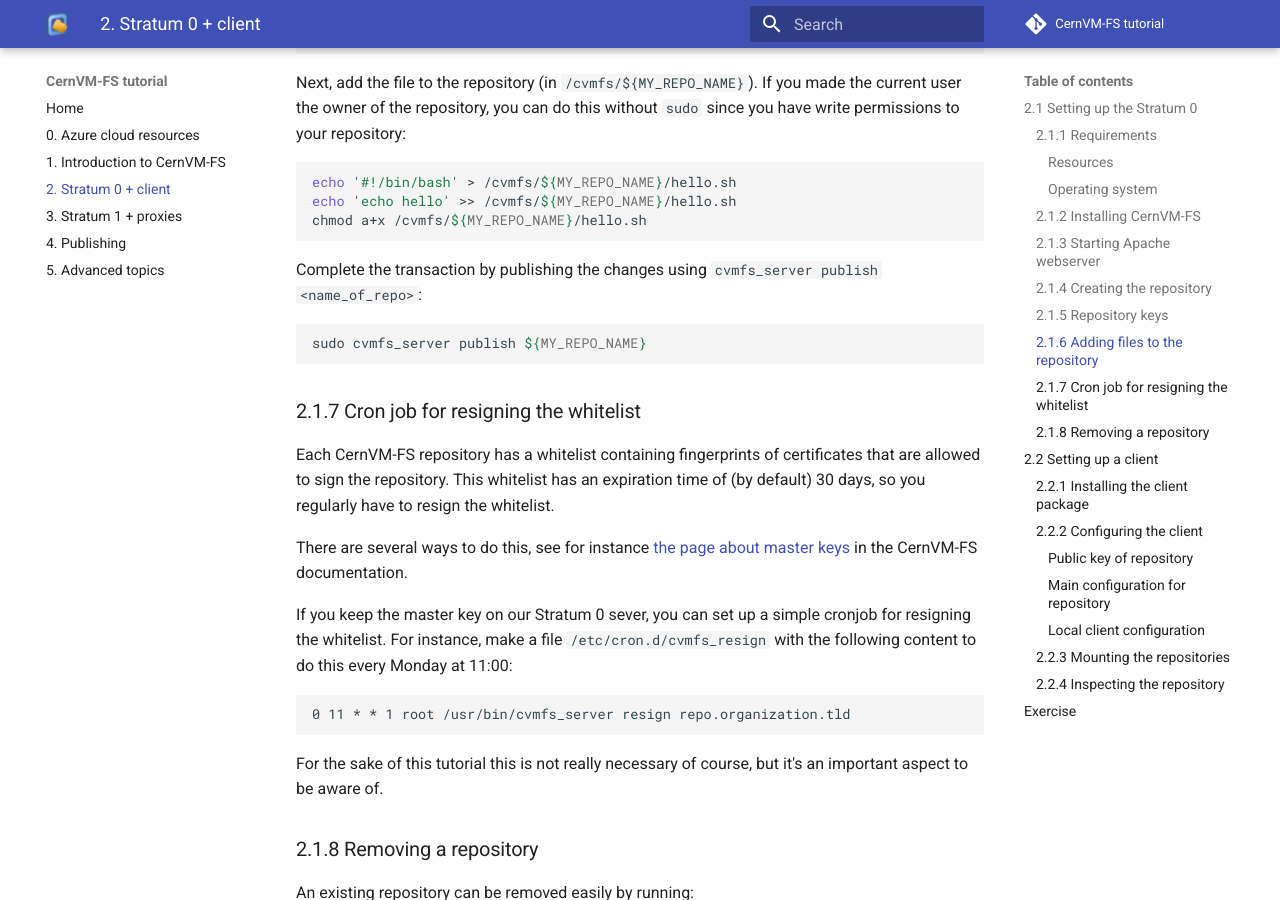
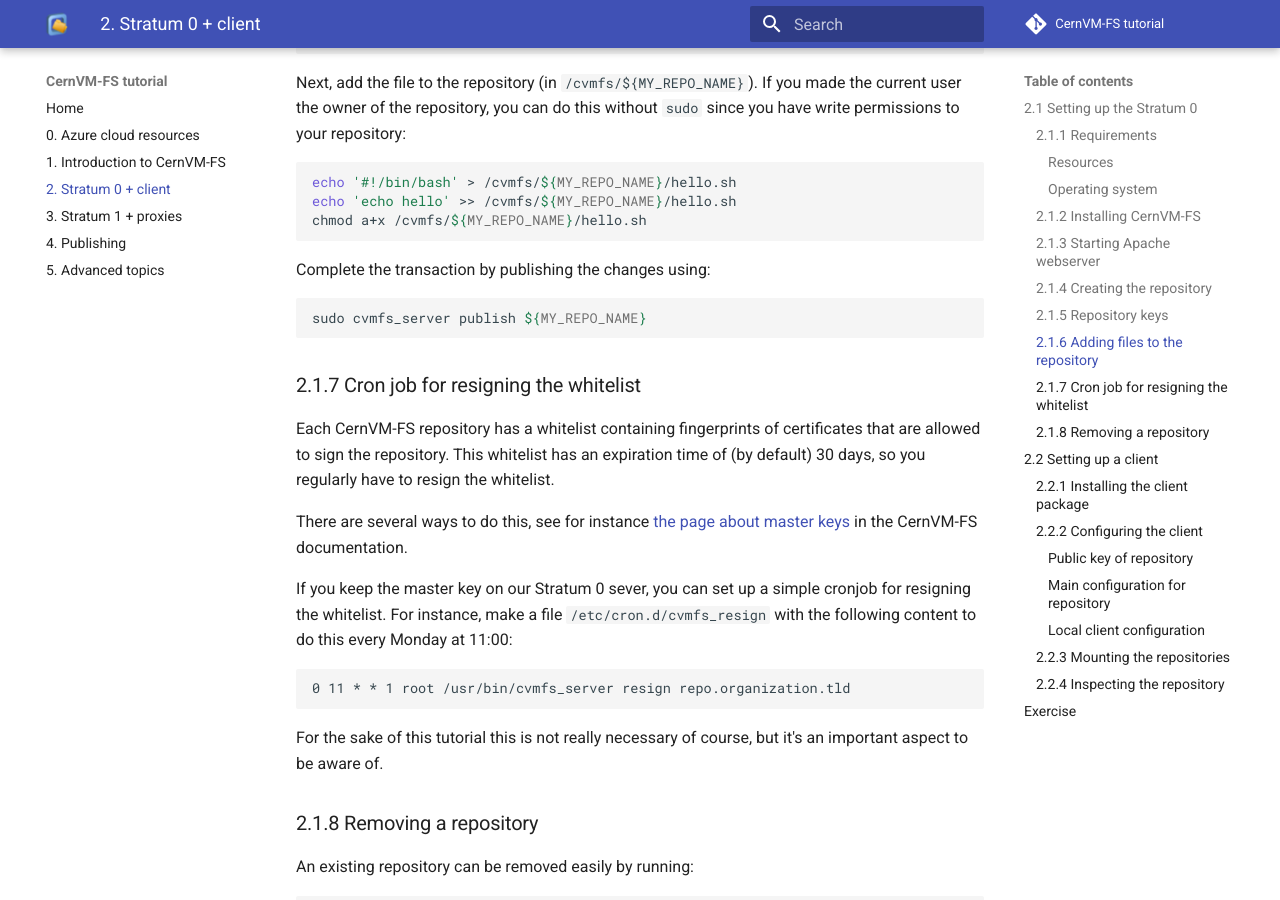
Before and after one commit to cvmfs-contrib/cvmfs-tutorial-2021, an MkDocs documentation site: the page built from docs/02_stratum0_client.md, in a window 1280 px wide and 900 px high, scrolled down 3333 px. Built offline with MkDocs 1.6.1 and Material for MkDocs 9.7.7, drawn with Linux system fonts in a browser that asks for light colours; comment, search, counter and statistics services are not loaded.

Commit message:
don't specify `cvmfs_server pubish` twice
Co-authored-by: Bob Dröge <b.e.droge@rug.nl>

````diff
--- a/docs/02_stratum0_client.md
+++ b/docs/02_stratum0_client.md
@@ -135,7 +135,7 @@
 chmod a+x /cvmfs/${MY_REPO_NAME}/hello.sh
 ```
 
-Complete the transaction by publishing the changes using `cvmfs_server publish <name_of_repo>`:
+Complete the transaction by publishing the changes using:
 
 ```bash
 sudo cvmfs_server publish ${MY_REPO_NAME}
````
